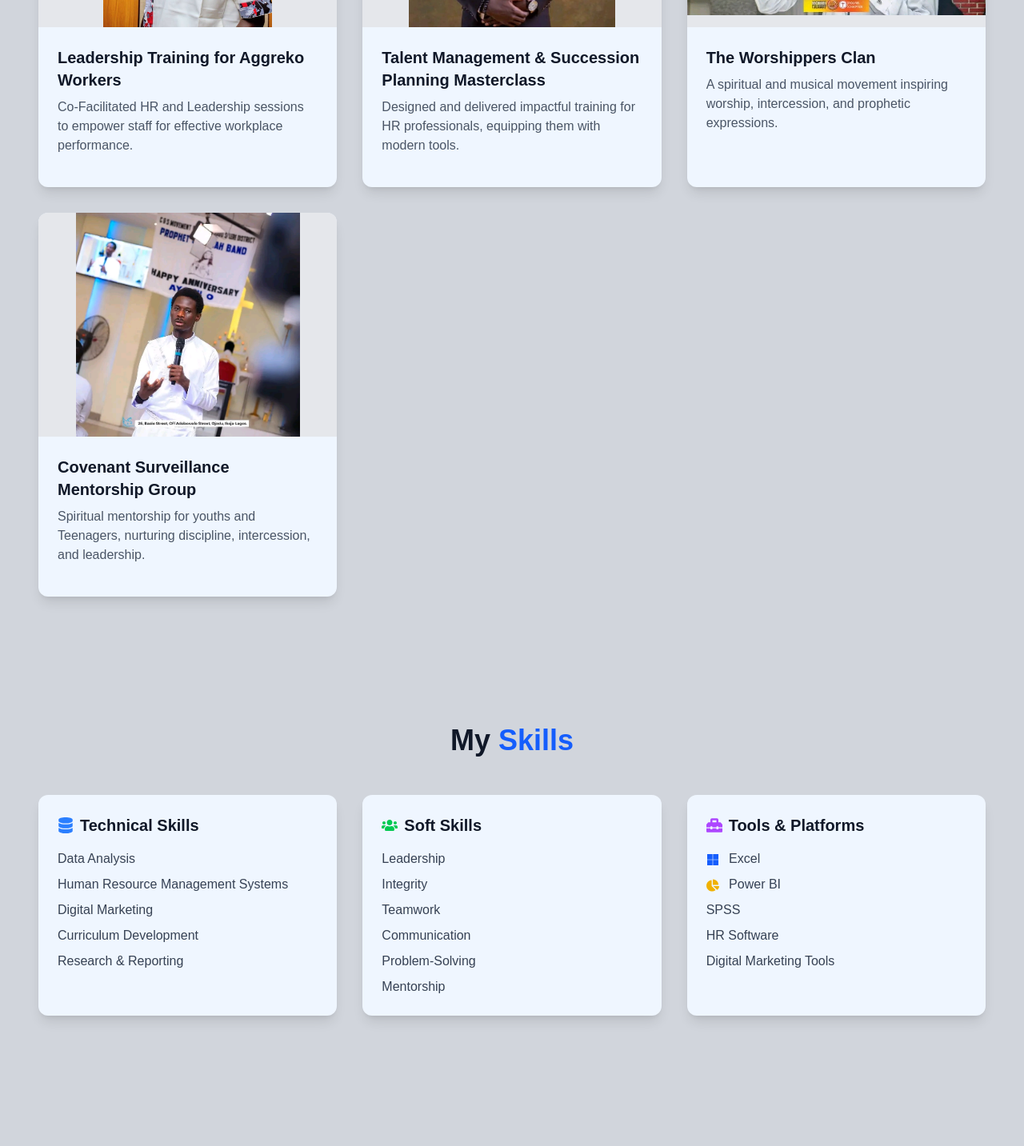
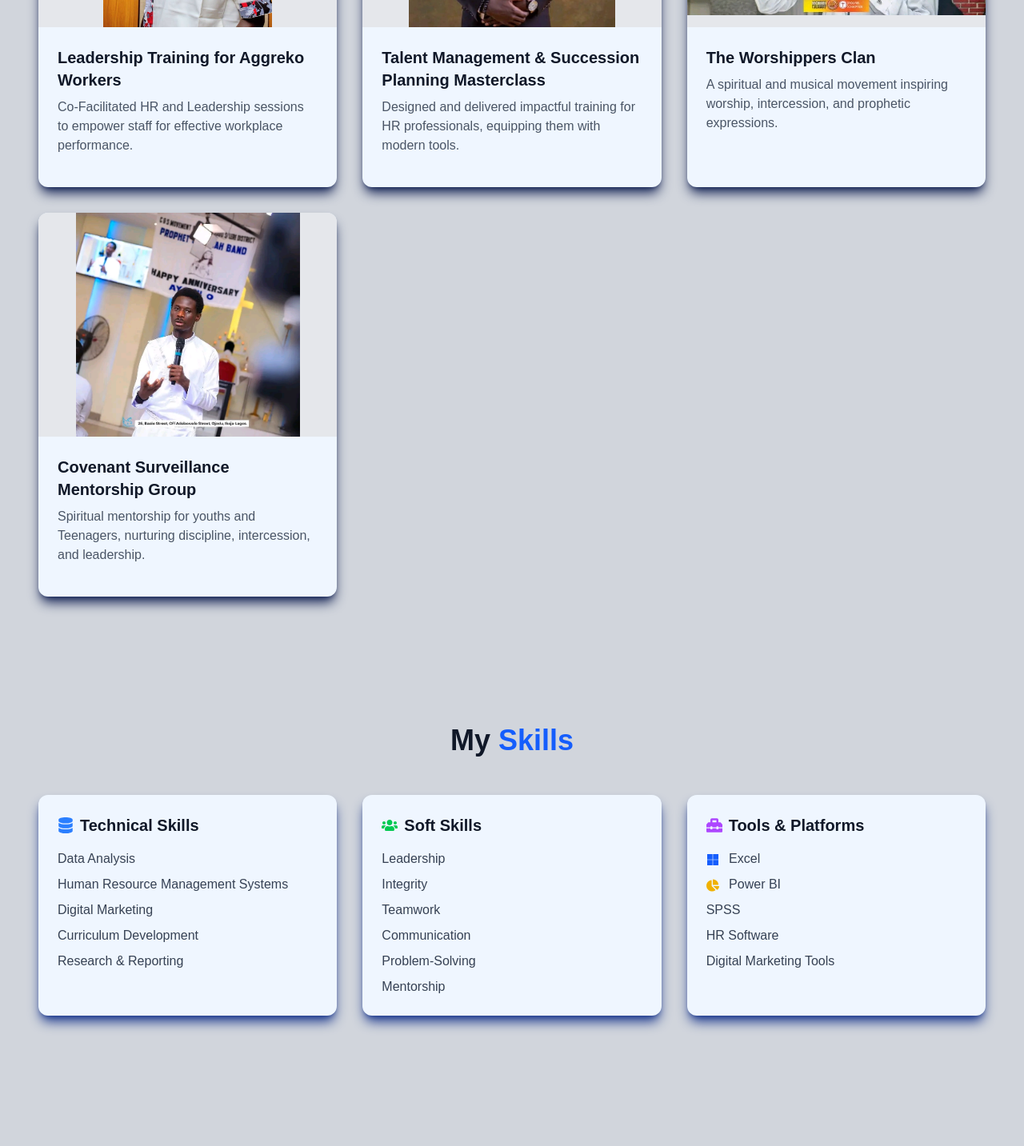
Before and after one commit to Ayostack-web/Omogbolahan-Shittu, a Next.js app: page / in a window 1280 px wide. Shown: the part 1946-3379 px from the top of the page at 80% size. Built offline with nearby package versions, Linux system fonts and the light colour scheme.

Commit message:
make change

```diff
--- a/src/app/component/Skills.jsx
+++ b/src/app/component/Skills.jsx
@@ -16,7 +16,7 @@
         <div className="grid md:grid-cols-3 gap-8">
 
           {/* Technical Skills */}
-          <div className="bg-blue-50 shadow-lg rounded-xl p-6 hover:shadow-xl transition">
+          <div className="bg-blue-50 shadow-blue-900 shadow-lg rounded-xl p-6 hover:shadow-xl transition">
             <h3 className="flex items-center gap-2 text-xl font-semibold mb-4">
               <FaDatabase className="text-blue-500" /> Technical Skills
             </h3>
@@ -30,7 +30,7 @@
           </div>
 
           {/* Soft Skills */}
-          <div className="bg-blue-50 shadow-lg rounded-xl p-6 hover:shadow-xl transition">
+          <div className="bg-blue-50 shadow-blue-900 shadow-lg rounded-xl p-6 hover:shadow-xl transition">
             <h3 className="flex items-center gap-2 text-xl font-semibold mb-4">
               <FaUsers className="text-green-500" /> Soft Skills
             </h3>
@@ -45,7 +45,7 @@
           </div>
 
           {/* Tools */}
-          <div className="bg-blue-50 shadow-lg rounded-xl p-6 hover:shadow-xl transition">
+          <div className="bg-blue-50 shadow-blue-900 shadow-lg rounded-xl p-6 hover:shadow-xl transition">
             <h3 className="flex items-center gap-2 text-xl font-semibold mb-4">
               <FaToolbox className="text-purple-500" /> Tools & Platforms
             </h3>
--- a/src/app/component/project.jsx
+++ b/src/app/component/project.jsx
@@ -46,7 +46,7 @@
           {projects.map((project, index) => (
             <div
               key={index}
-              className="bg-blue-50 shadow-lg rounded-xl overflow-hidden hover:shadow-2xl transition"
+              className="bg-blue-50 shadow-blue-950 shadow-lg rounded-xl overflow-hidden hover:shadow-2xl transition"
             >
               {/* Project Image */}
               <div className="relative w-full aspect-[4/3] bg-gray-200">
```
